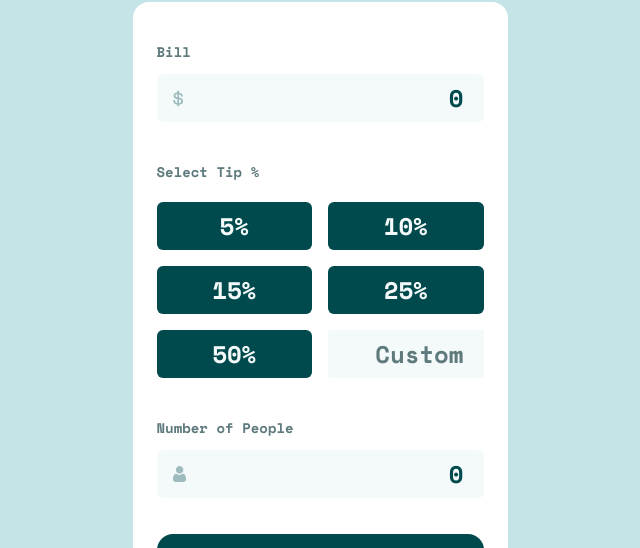
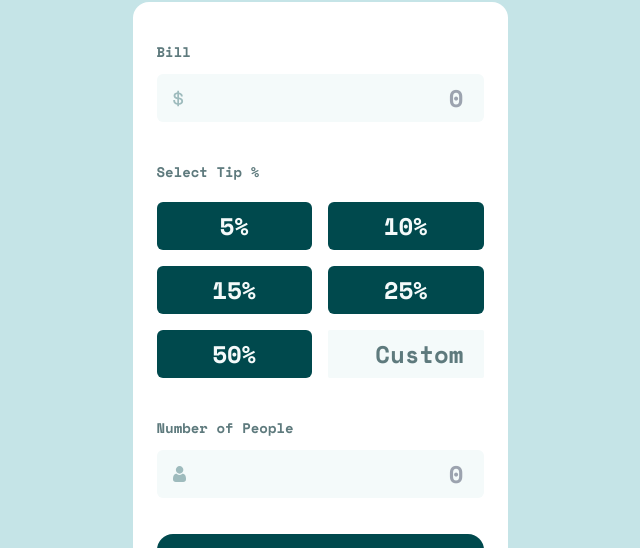
Before and after one commit to WSGokou/frontend_mentor_challenges, a Next.js app: page /challenges/tip-calculator in a window 1280 px wide. Shown: the part 140-688 px from the top of the page, without its empty margins (320-960 px from the left). Built offline with nearby package versions, Linux system fonts and the light colour scheme.

Commit message:
input changes

```diff
--- a/src/app/challenges/tip-calculator/page.tsx
+++ b/src/app/challenges/tip-calculator/page.tsx
@@ -10,7 +10,7 @@ import dollarIcon from '/public/tip-calculator/icon-dollar.svg';
 const spaceMono = Space_Mono({weight: ['700'], subsets: ['latin']});
 
 const hideInputArrows =
-  '[appearance:textfield] [&::-webkit-outer-spin-button]:appearance-none [&::-webkit-inner-spin-button]:appearance-none';
+  '[appearance:textfield] [&::-webkit-outer-spin-button]:appearance-none [&::-webkit-inner-spin-button]:appearance-none focus:outline-none focus:border-2 focus:border-[#26c0ab]';
 
 const totalTextStyles = {
   container: 'flex flex-row justify-between items-center',
@@ -52,7 +52,7 @@ const TipCalculatorPage = () => {
 
   return (
     <div
-      className={`${spaceMono.className} ${hideInputArrows} bg-[#c5e4e7] h-full w-screen flex flex-col items-center text-2xl text-[#5e7a7d]`}
+      className={`${spaceMono.className} bg-[#c5e4e7] h-full w-screen flex flex-col items-center text-2xl text-[#5e7a7d]`}
     >
       {/* App Container */}
       <div className="pt-12 flex flex-col items-center gap-10">
@@ -82,8 +82,9 @@ const TipCalculatorPage = () => {
               <input
                 type="number"
                 name="bill"
+                id="bill-input"
                 placeholder="0"
-                value={bill}
+                value={bill > 0 ? bill : ''}
                 className={`${hideInputArrows} text-right text-[#00494d] h-full bg-[#f4fafa] rounded-md w-full pl-9 pr-5`}
                 onChange={(e) => {
                   setBill(Number(e.target.value));
@@ -147,7 +148,8 @@ const TipCalculatorPage = () => {
                 type="number"
                 name="people"
                 placeholder="0"
-                value={numPeople}
+                value={numPeople > 0 ? numPeople : ''}
+                min={1}
                 className={`${hideInputArrows} text-right text-[#00494d] h-full bg-[#f4fafa] rounded-md w-full pl-9 pr-5`}
                 onChange={(e) => {
                   setNumPeople(Number(e.target.value));
```
